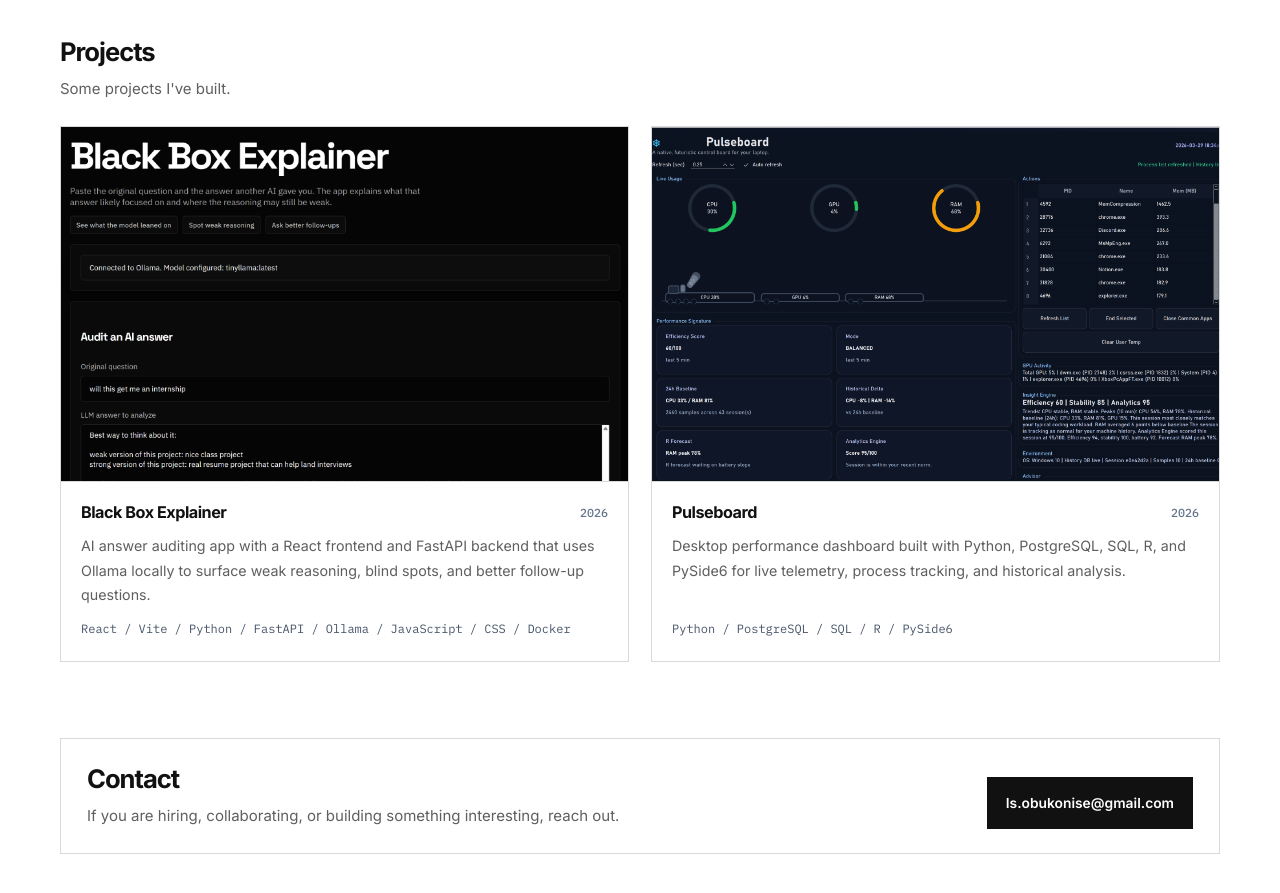
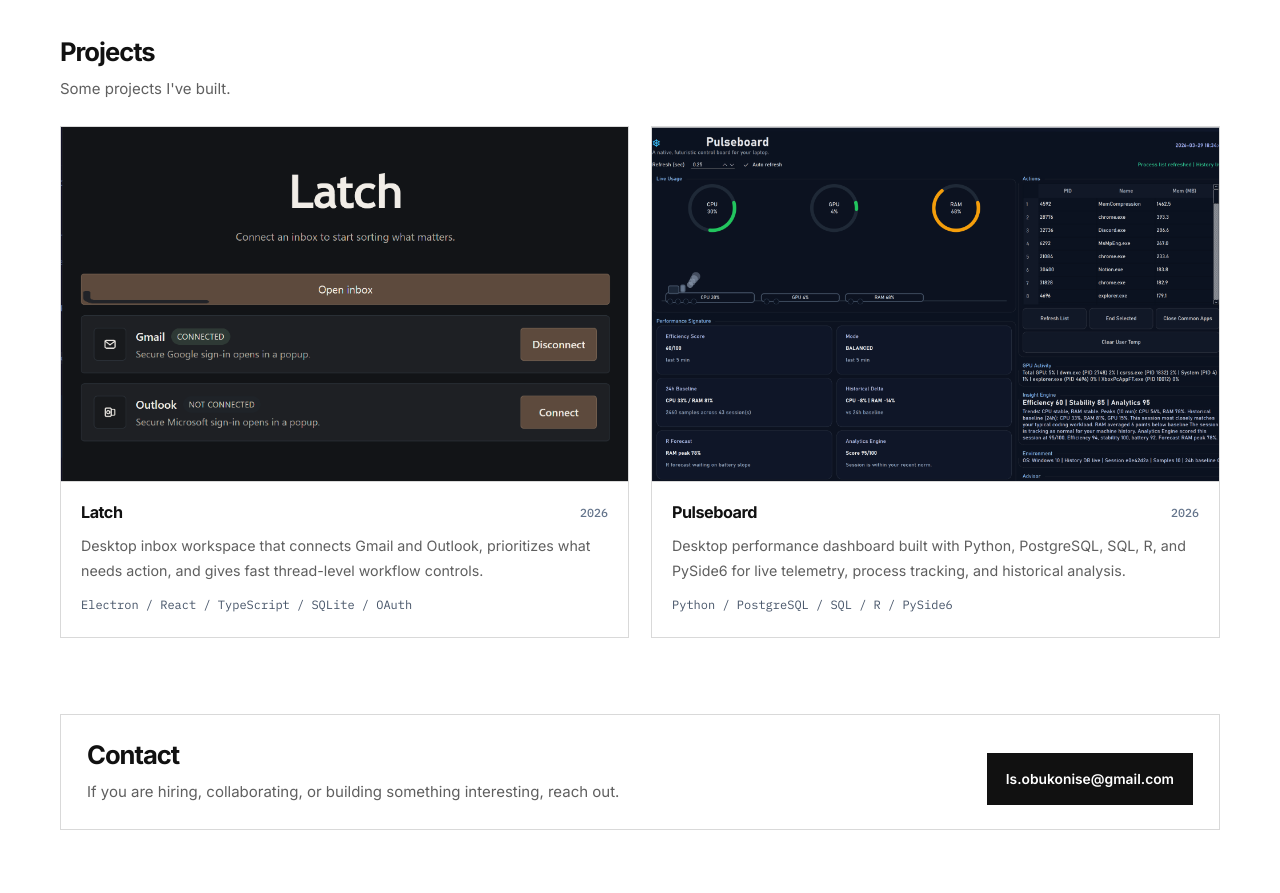
Before and after one commit to Israelobuk/portfolio-site, a Next.js app: page / in a window 1280 px wide. Shown: the part 840-1733 px from the top of the page. Built offline with nearby package versions, Linux system fonts and the light colour scheme.

Commit message:
Swap Black Box project card to Latch

```diff
--- a/app/layout.js
+++ b/app/layout.js
@@ -14,7 +14,7 @@ const ibmPlexMono = IBM_Plex_Mono({
 
 export const metadata = {
   title: "Israel Obukonise",
-  description: "Personal portfolio website for Israel Obukonise, showcasing Black Box Explainer and Pulseboard.",
+  description: "Personal portfolio website for Israel Obukonise, showcasing Latch and Pulseboard.",
 };
 
 export default function RootLayout({ children }) {
--- a/app/page.js
+++ b/app/page.js
@@ -20,14 +20,14 @@ const heroHeadline =
 
 const projects = [
   {
-    name: "Black Box Explainer",
+    name: "Latch",
     year: "2026",
-    stack: "React / Vite / Python / FastAPI / Ollama / JavaScript / CSS / Docker",
-    image: "/images/blackbox-explainer.png",
-    repo: "https://github.com/Israelobuk/blackbox_explainer",
+    stack: "Electron / React / TypeScript / SQLite / OAuth",
+    image: "/images/latch.png",
+    repo: "https://github.com/Israelobuk/Latch",
     description:
-      "AI answer auditing app with a React frontend and FastAPI backend that uses Ollama locally to surface weak reasoning, blind spots, and better follow-up questions.",
-    points: ["Schema-validated outputs", "Evidence quote verification", "Ollama support"],
+      "Desktop inbox workspace that connects Gmail and Outlook, prioritizes what needs action, and gives fast thread-level workflow controls.",
+    points: ["Unified inbox triage", "Mailbox state filters", "Desktop-first workflow"],
   },
   {
     name: "Pulseboard",
```
Also changed, not shown: public/images/latch.png (added).
